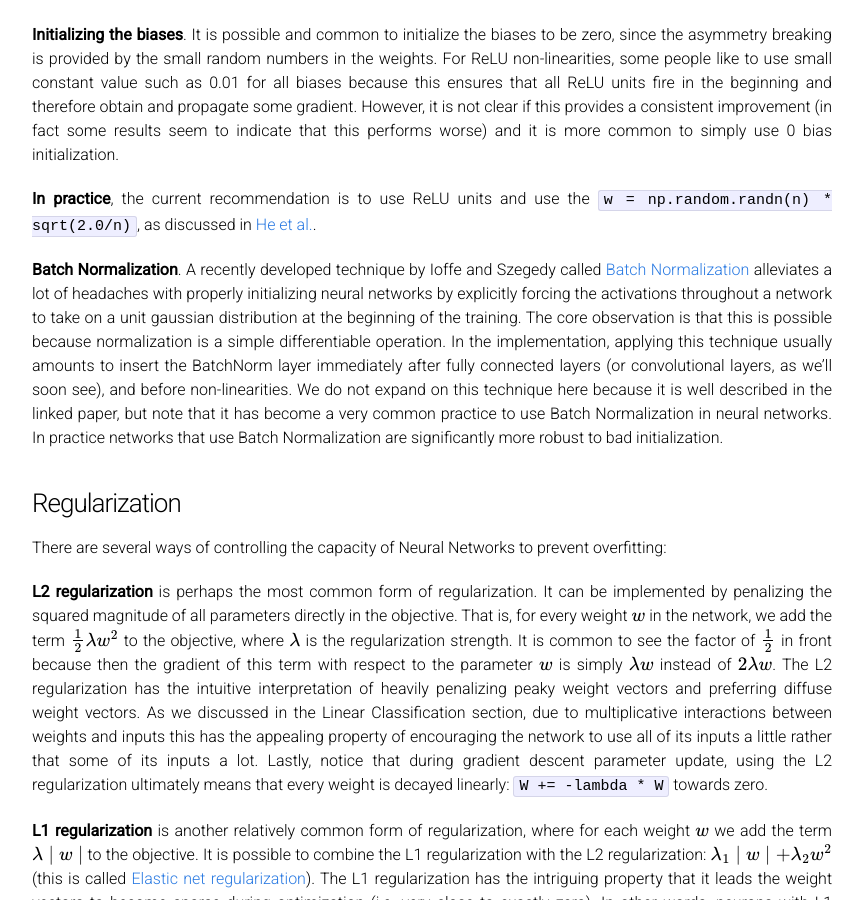
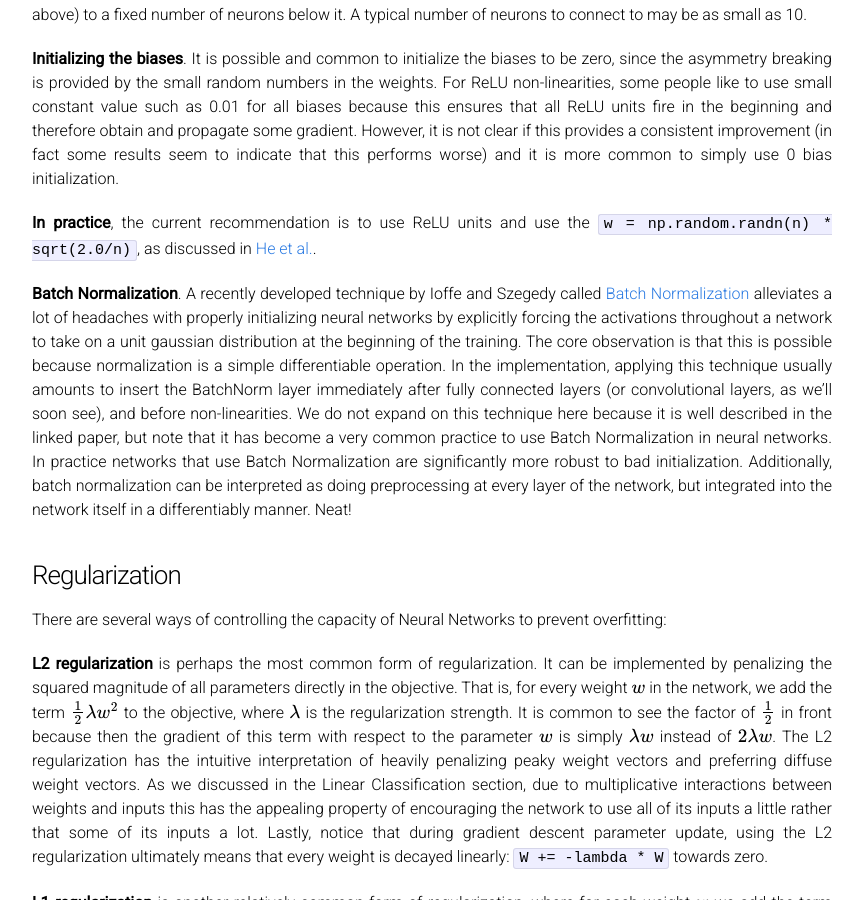
Before and after one commit to cs231n/cs231n.github.io, a Jekyll site: the page built from neural-networks-2.md, in a window 1280 px wide and 900 px high, scrolled down 5690 px. Shown: the whole window, without its empty margins (208-1071 px from the left). Built offline with Jekyll 4.4.1, drawn with Linux system fonts in a browser that asks for light colours; Markdown is read by kramdown in place of the engine named in the settings; formulas are drawn with MathJax 3.

Commit message:
cleanups a bit

```diff
--- a/neural-networks-2.md
+++ b/neural-networks-2.md
@@ -8,6 +8,7 @@
 - [Setting up the data and the model](#intro)
   - [Data Preprocessing](#datapre)
   - [Weight Initialization](#init)
+  - [Batch Normalization](#batchnorm)
   - [Regularization](#reg) (L2/L1/Maxnorm/Dropout)
 - [Loss functions](#losses)
 - [Summary](#summary)
@@ -121,7 +122,8 @@
 
 **In practice**, the current recommendation is to use ReLU units and use the `w = np.random.randn(n) * sqrt(2.0/n)`, as discussed in [He et al.](http://arxiv-web3.library.cornell.edu/abs/1502.01852).
 
-**Batch Normalization**. A recently developed technique by Ioffe and Szegedy called [Batch Normalization](http://arxiv.org/abs/1502.03167) alleviates a lot of headaches with properly initializing neural networks by explicitly forcing the activations throughout a network to take on a unit gaussian distribution at the beginning of the training. The core observation is that this is possible because normalization is a simple differentiable operation. In the implementation, applying this technique usually amounts to insert the BatchNorm layer immediately after fully connected layers (or convolutional layers, as we'll soon see), and before non-linearities. We do not expand on this technique here because it is well described in the linked paper, but note that it has become a very common practice to use Batch Normalization in neural networks. In practice networks that use Batch Normalization are significantly more robust to bad initialization.
+<a name='batchnorm'></a>
+**Batch Normalization**. A recently developed technique by Ioffe and Szegedy called [Batch Normalization](http://arxiv.org/abs/1502.03167) alleviates a lot of headaches with properly initializing neural networks by explicitly forcing the activations throughout a network to take on a unit gaussian distribution at the beginning of the training. The core observation is that this is possible because normalization is a simple differentiable operation. In the implementation, applying this technique usually amounts to insert the BatchNorm layer immediately after fully connected layers (or convolutional layers, as we'll soon see), and before non-linearities. We do not expand on this technique here because it is well described in the linked paper, but note that it has become a very common practice to use Batch Normalization in neural networks. In practice networks that use Batch Normalization are significantly more robust to bad initialization. Additionally, batch normalization can be interpreted as doing preprocessing at every layer of the network, but integrated into the network itself in a differentiably manner. Neat!
 
 <a name='reg'></a>
 ### Regularization
```
